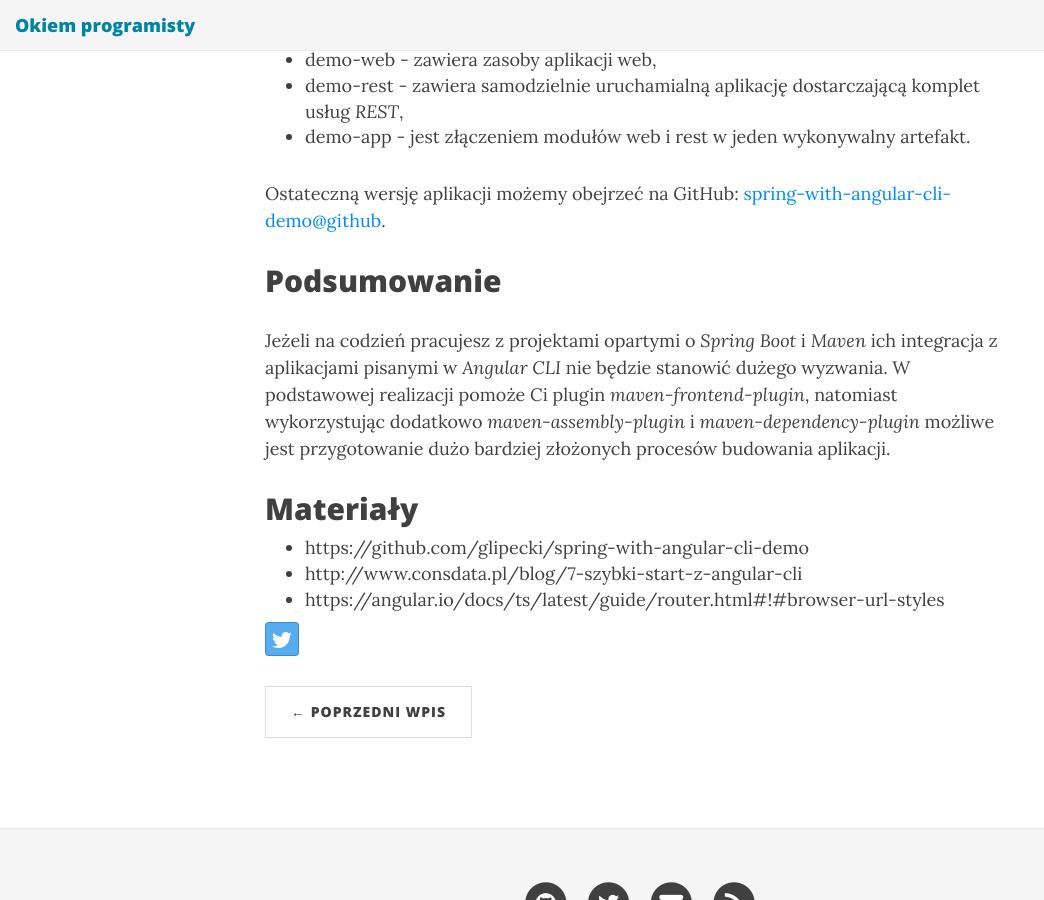
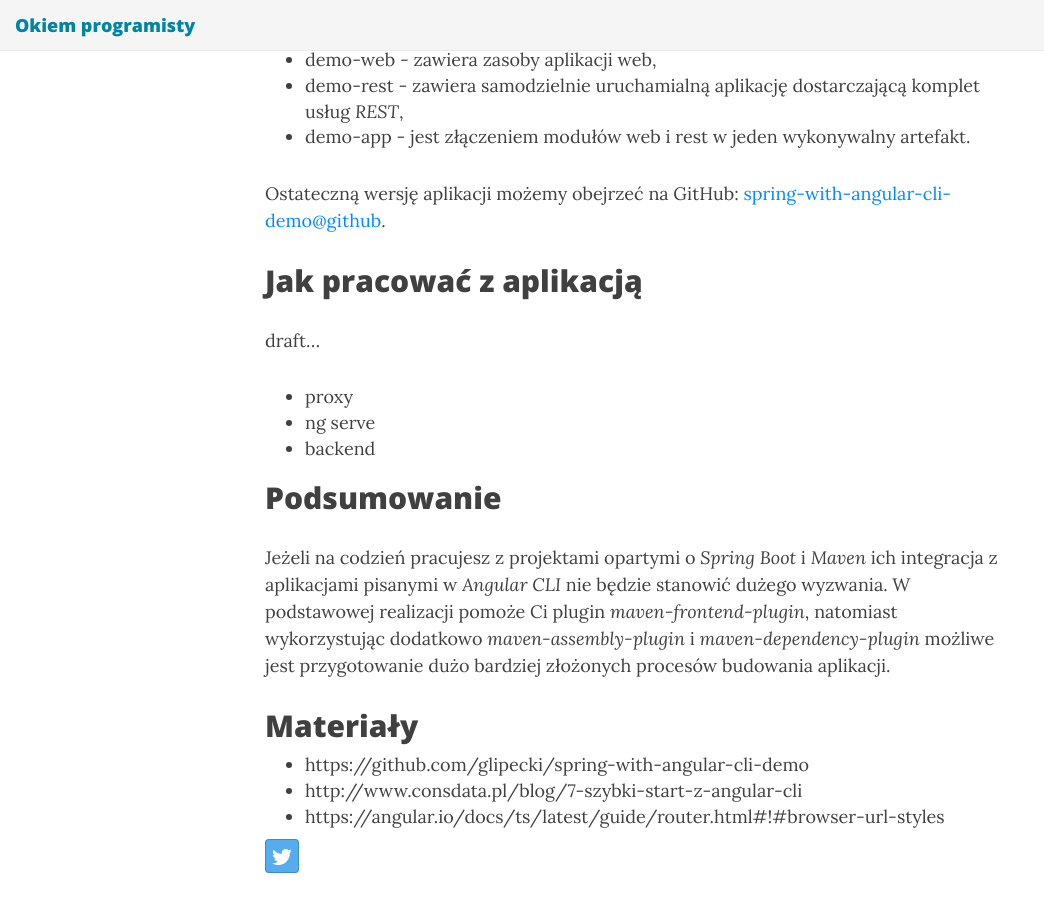
Before and after one commit to glipecki/glipecki.github.io, a Jekyll site: the page built from _posts/2016-12-07-budowanie-aplikacji-angular-cli-spring-boot.md, in a window 1280 px wide and 900 px high, scrolled down 11443 px. Shown: the whole window, without its empty margins (0-1044 px from the left). Built offline with Jekyll 4.4.1, drawn with Linux system fonts in a browser that asks for light colours; nearby versions of some CDN libraries; comment, search, counter and statistics services are not loaded.

Commit message:
Updated 2016-12-07-budowanie-aplikacji-angular-cli-spring-boot.md

```diff
--- a/_posts/2016-12-07-budowanie-aplikacji-angular-cli-spring-boot.md
+++ b/_posts/2016-12-07-budowanie-aplikacji-angular-cli-spring-boot.md
@@ -432,6 +432,14 @@ Gdzie moduły:
 
 Ostateczną wersję aplikacji możemy obejrzeć na GitHub: [spring-with-angular-cli-demo@github](https://github.com/glipecki/spring-with-angular-cli-demo).
 
+## Jak pracować z aplikacją
+
+draft...
+
+- proxy
+- ng serve
+- backend
+
 ## Podsumowanie
 
 Jeżeli na codzień pracujesz z projektami opartymi o _Spring Boot_ i _Maven_ ich integracja z aplikacjami pisanymi w _Angular CLI_ nie będzie stanowić dużego wyzwania. W podstawowej realizacji pomoże Ci plugin _maven-frontend-plugin_, natomiast wykorzystując dodatkowo _maven-assembly-plugin_ i _maven-dependency-plugin_ możliwe jest przygotowanie dużo bardziej złożonych procesów budowania aplikacji.
```
